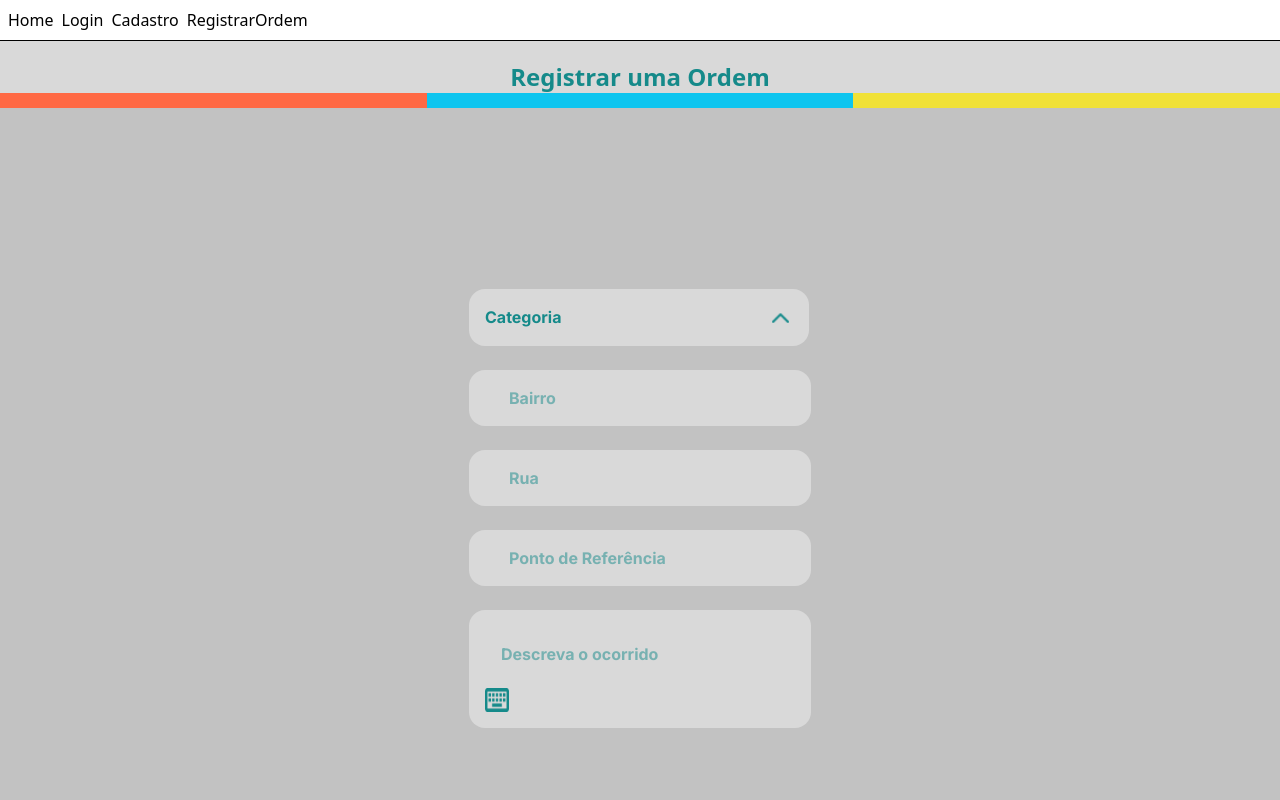
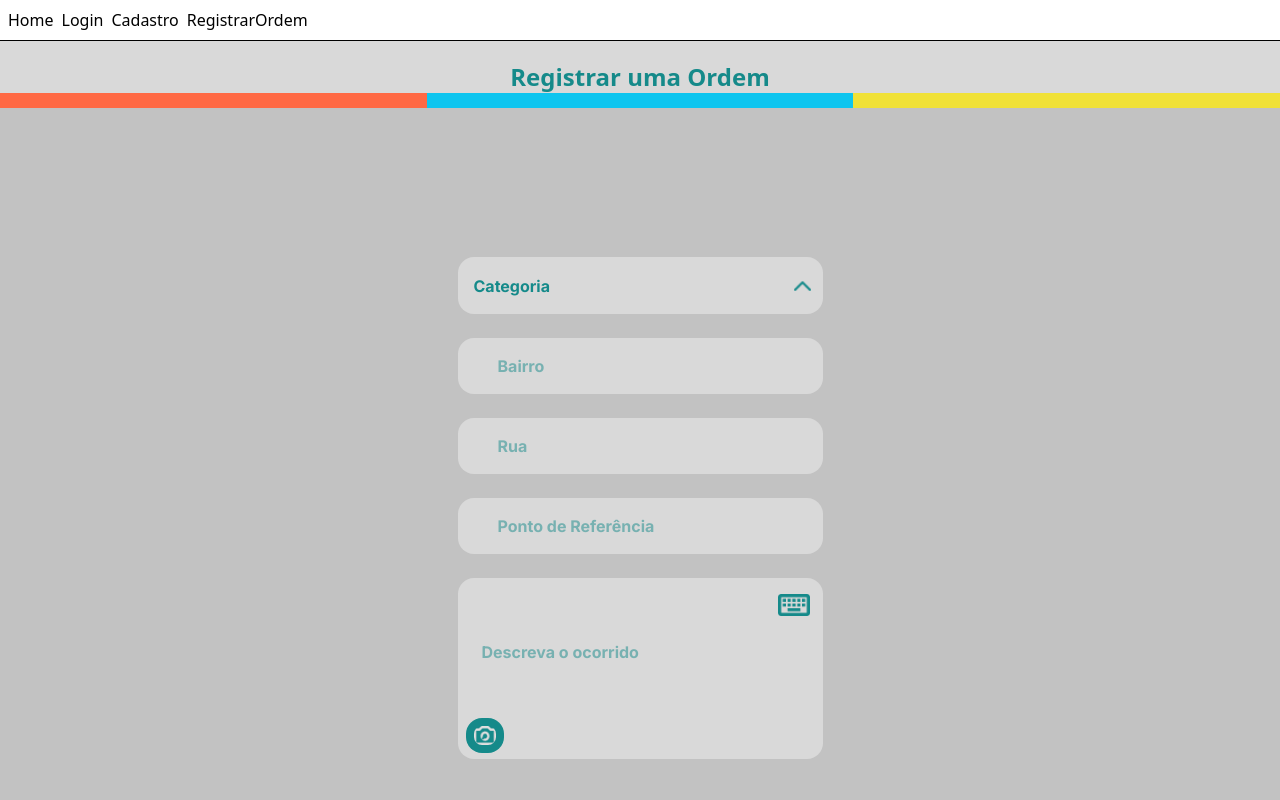
Before and after one commit to IRINEUSABIDO/Conecta_Seinfra, a React (Vite) app: page /registrarOrdem in a window 1280 px wide. Shown: the top 800 px of the page. Built offline with nearby package versions, Linux system fonts and the light colour scheme.

Commit message:
registrarOrdem Incompleto

```diff
--- a/src/components/dropdown.tsx
+++ b/src/components/dropdown.tsx
@@ -2,6 +2,7 @@ import { useState } from "react";
 
 import chevron_up from "../assets/icons/Chevron_Up.png";
 import chevron_down from "../assets/icons/Chevron_Down.png";
+import { Dropdown_Select_Button } from "./dropdownButton";
 
 interface Props {
   title: string;
@@ -10,17 +11,19 @@ interface Props {
   opcao3: string;
   opcao4: string;
   opcao5: string;
+
 }
 
 export const Dropdown_Select = (props: Props) => {
   const [isOpen, setIsOpen] = useState(false);
+  const [indexSelecionado , setIndexSelecionado] = useState<number | null>(null);
 
   const click = () => {
     setIsOpen((prev) => !prev);
   };
 
   return (
-    <div className="rounded-2xl bg-light-gray flex flex-col items-center justify-center p-4 w-[340px]">
+    <div className="rounded-2xl bg-light-gray flex flex-col items-center justify-center p-4 pr-2 mr- w-[365px]">
       <div className="w-full flex justify-between items-center font-inter font-bold text-header-blue">
         <h1 className="text-header-blue">{props.title}</h1>
         <button
@@ -46,13 +49,16 @@ export const Dropdown_Select = (props: Props) => {
             props.opcao4,
             props.opcao5,
           ].map((opcao, index) => (
-            <button
+            <div
               key={index}
-              type="button"
-              className="w-full bg-white text-header-blue font-bold text-[18px] py-3 rounded-xl shadow-xl shadow-gray-400 cursor-pointer"
+              className="w-full flex items-center justify-between bg-white py-3 px-4 rounded-xl shadow-xl shadow-gray-400 cursor-pointer text-header-blue font-bold"
+              onClick={() => setIndexSelecionado(index)}
             >
-              {opcao}
-            </button>
+              <span className="">
+                {opcao}
+              </span>
+              <Dropdown_Select_Button selected={indexSelecionado === index} />
+            </div>
           ))}
         </div>
       )}
--- /dev/null
+++ b/src/components/dropdownButton.tsx
@@ -0,0 +1,19 @@
+import option_off from "../assets/icons/opcaoNaoMarcada.png";
+import option_on from "../assets/icons/opcaoMarcada.png";
+
+interface Props {
+  selected: boolean;
+}
+
+export const Dropdown_Select_Button = ({ selected }: Props) => {
+  return (
+    <form>
+      <input type="checkbox" checked={selected} readOnly className="hidden" />
+      <img
+        src={selected ? option_on : option_off}
+        alt={selected ? "Selecionado" : "Não selecionado"}
+        className="w-[45px] m-[2px] cursor-pointer"
+      />
+    </form>
+  );
+};
--- a/src/routes/registrarOrdem.lazy.tsx
+++ b/src/routes/registrarOrdem.lazy.tsx
@@ -5,7 +5,7 @@ import { Dropdown_Select } from "../components/dropdown";
 import { Button_Input } from "../components/button";
 
 import teclado_azul from "../assets/icons/tecladoAzul.png";
-import camera from "../assets/icons/cameraRO.png"
+import icon_camera from "../assets/icons/cameraRO.png";
 export const Route = createLazyFileRoute("/registrarOrdem")({
   component: RouteComponent,
 });
@@ -16,7 +16,6 @@ function RouteComponent() {
       <Header title="Registrar uma Ordem" />
       <main className="flex justify-center items-center bg-dark-gray h-screen">
         <div className="columns-1">
-
           <Dropdown_Select
             title="Categoria"
             opcao1="Iluminação"
@@ -26,38 +25,40 @@ function RouteComponent() {
             opcao5="Outros"
           />
 
-          <br/>
+          <br />
 
-          <Button_Input
-          title="Bairro"
-          src=""
-          />
+          <Button_Input title="Bairro" src="" />
 
-          <br/>
+          <br />
 
-          <Button_Input
-          title="Rua"
-          src=""
-          />
+          <Button_Input title="Rua" src="" />
 
-          <br/>
+          <br />
 
-          <Button_Input
-          title="Ponto de Referência"
-          src=""
-          />
+          <Button_Input title="Ponto de Referência" src="" />
 
-          <br/>
+          <br />
 
           <div className="relative max-w-md rounded-2xl bg-light-gray space-x-3">
+            <div className="">
+              <img
+              src={teclado_azul}
+              className="w-[32px] ml-80 pt-4"
+              />
+            </div>
             <textarea
-            placeholder="Descreva o ocorrido"
-            className="w-full p-8 text-header-blue font-inter font-bold cursor-pointer outline-0 resize-none"
+              placeholder="Descreva o ocorrido"
+              className="w-full p-6 text-header-blue font-inter font-bold cursor-pointer outline-0 resize-none"
             />
-            <img
-            src={teclado_azul}
-            className="absolute bottom-4 left-4 w-6 h-6"
-            />
+
+
+            <button type="button" className="cursor-pointer">
+              <img
+                src={icon_camera}
+                className="relative p-2 ml-2 outline-none rounded-2xl bg-header-blue w-[38px]"
+              />
+            </button>
+
           </div>
         </div>
       </main>
```
Also changed, not shown: src/assets/icons/opcaoMarcada.png (added), src/assets/icons/opcaoNaoMarcada.png (added).
